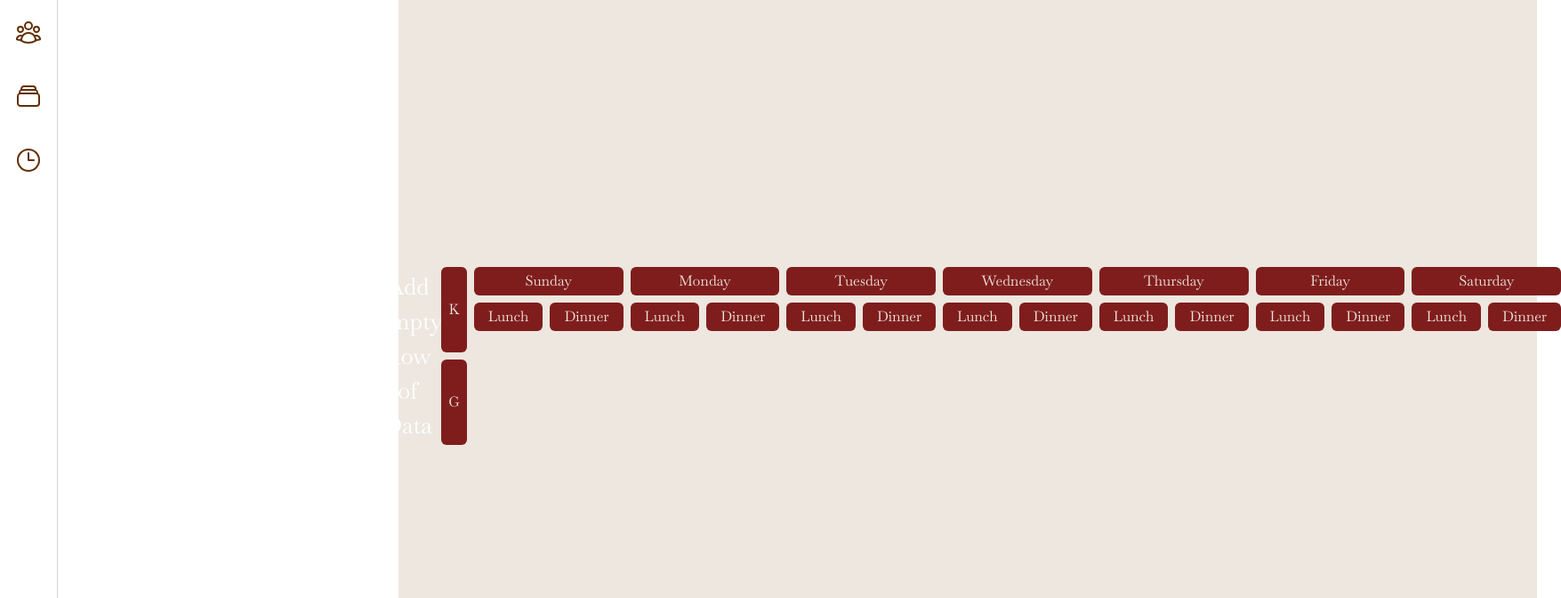
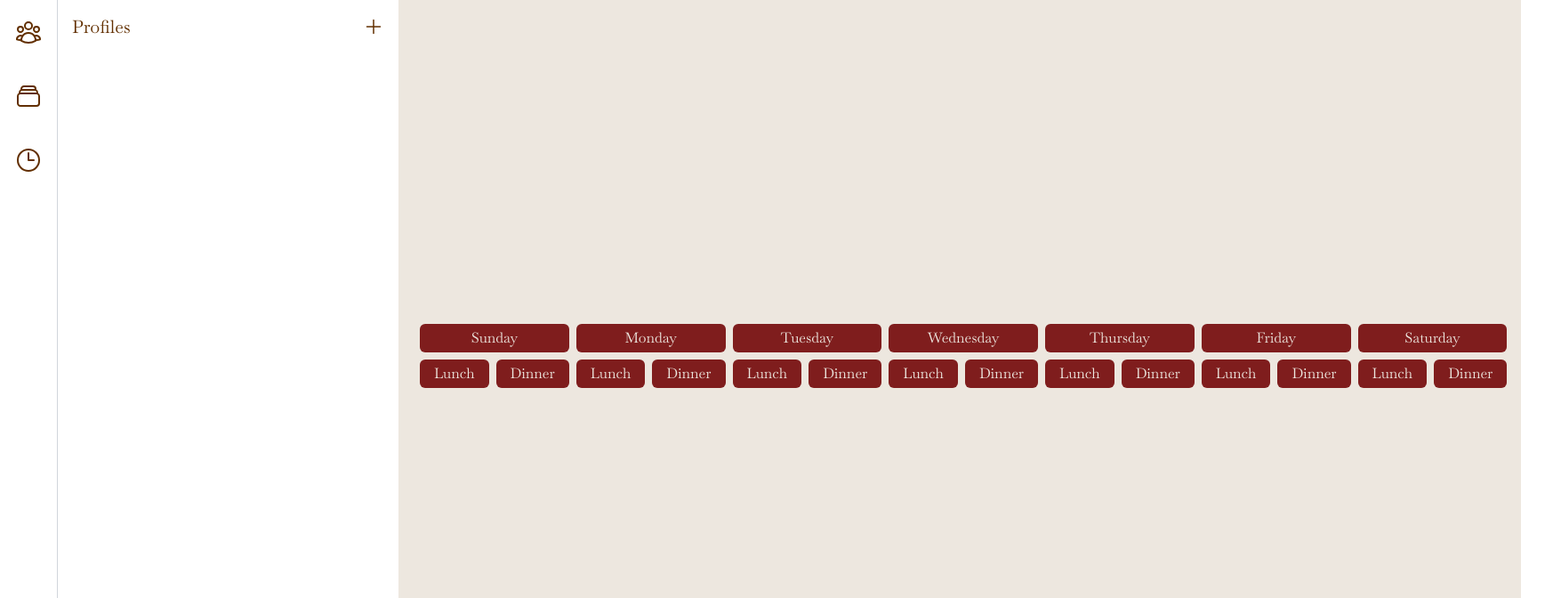
Before and after one commit to Kyle-Levy/meal-planner, a React (Create React App) app: page / in a window 1280 px wide. Both pictures are taken after a click on the icon 32 px from the left and 36 px from the top of the page. Shown: the top 672 px of the page at 89% size, 1755 px wide, since content can reach past the window. Built offline with nearby package versions, Linux system fonts and the light colour scheme.

Commit message:
added profiles and the ability to remove them

```diff
--- /dev/null
+++ b/src/ProfileTile.tsx
@@ -0,0 +1,27 @@
+import { UserCircleIcon, XMarkIcon } from "@heroicons/react/24/outline"
+
+export type ProfileTile = {
+    name: string
+    onClick: () => void
+}
+
+
+
+export default function ProfileTile({
+    name,
+    onClick
+}: ProfileTile) {
+    return (
+        <div
+            className={`w-full flex select-none items-center justify-between rounded-md p-2 bg-brown-50 `}
+        >
+            <div className="flex gap-2 items-center">
+                <UserCircleIcon className="h-6 w-6 text-brown-900" />
+                <div className="text-brown-900 text-base">
+                    {name}
+                </div>
+            </div>
+            <XMarkIcon className="h-6 w-6 text-brown-900 cursor-pointer" onClick={onClick}/>
+        </div>
+    )
+}
--- a/src/context/MealSchedule.tsx
+++ b/src/context/MealSchedule.tsx
@@ -18,9 +18,14 @@ type MealScheduleContext =
     | {
           scheduledMeals: ScheduledDay[]
           unscheduledMeals: UnscheduledMeal[]
-          profiles: string[]
-          addEmptyRow: () => void
-          createMeal: (title: string, servings: number, color: TileColor) => void
+          profiles: Profile[]
+          addProfile: (name: string) => void
+          removeProfile: (id: string) => void
+          createMeal: (
+              title: string,
+              servings: number,
+              color: TileColor
+          ) => void
           addMealToDay: (
               day: Day,
               mealTime: MealTime,
@@ -40,6 +45,12 @@ type MealScheduleContext =
           ) => void
       }
     | {}
+
+type Profile = {
+    id: string
+    name: string
+}
+
 export enum Day {
     Sunday = 'Sunday',
     Monday = 'Monday',
@@ -74,23 +85,16 @@ export type UnscheduledMeal = {
     color: TileColor
 }
 
-//Used to give a created meal a random color
-function getRandomInt(max: number) {
-    return Math.floor(Math.random() * max)
-}
-
-const colors = Object.values(TileColor)
-
 type MealScheduleState = {
     scheduledMeals: ScheduledDay[]
     unscheduledMeals: UnscheduledMeal[]
-    profiles: string[]
+    profiles: Profile[]
 }
 
 type SerializedMealScheduleState = {
     scheduledMeals: SerializedScheduledDay[]
     unscheduledMeals: UnscheduledMeal[]
-    profiles: string[]
+    profiles: Profile[]
 }
 
 const MEALS_TO_PREPARE = [MealTime.Lunch, MealTime.Dinner]
@@ -114,7 +118,7 @@ export function MealScheduleProvider({ children }: MealScheduleProviderProps) {
     const startingState = savedData ?? {
         scheduledMeals: initializeWeek(),
         unscheduledMeals: [],
-        profiles: ['Kyle', 'Gianna']
+        profiles: [],
     }
 
     const [mealScheduler, setMealScheduler] =
@@ -193,7 +197,7 @@ export function MealScheduleProvider({ children }: MealScheduleProviderProps) {
         return {
             scheduledMeals: deserializedMealScheduleState,
             unscheduledMeals: serializedMealScheduleState.unscheduledMeals,
-            profiles: serializedMealScheduleState.profiles
+            profiles: serializedMealScheduleState.profiles,
         }
     }
 
@@ -218,7 +222,7 @@ export function MealScheduleProvider({ children }: MealScheduleProviderProps) {
         const serializedMealScheduleState: SerializedMealScheduleState = {
             scheduledMeals: serializedScheduledDays,
             unscheduledMeals: draft.unscheduledMeals,
-            profiles: draft.profiles
+            profiles: draft.profiles,
         }
         window.localStorage.setItem(
             'saved-data',
@@ -226,21 +230,17 @@ export function MealScheduleProvider({ children }: MealScheduleProviderProps) {
         )
     }
 
-    const addEmptyRow = useCallback(() => {
-        setMealScheduler((oldScheduleState) => {
-            oldScheduleState.scheduledMeals.forEach((mealDay) => {
-                Array.from(mealDay.mealSlotMap.keys()).forEach(
-                    (mealTimeKey) => {
+    function addEmptyRow(draft: Draft<MealScheduleState>) {
+        draft.scheduledMeals.forEach((mealDay) => {
+            Array.from(mealDay.mealSlotMap.keys()).forEach((mealTimeKey) => {
                 const mealSet = mealDay.mealSlotMap.get(mealTimeKey)
                 mealSet?.push({ type: TileType.EMPTY })
-                    }
-                )
             })
         })
-    }, [])
+    }
 
-    //TODO Add ability to choose color
-    const createMeal = useCallback((title: string, servings: number, color: TileColor) => {
+    const createMeal = useCallback(
+        (title: string, servings: number, color: TileColor) => {
             setMealScheduler((oldScheduleState) => {
                 oldScheduleState.unscheduledMeals.push({
                     id: uuid(),
@@ -251,7 +251,9 @@ export function MealScheduleProvider({ children }: MealScheduleProviderProps) {
                 })
                 saveToStorage(oldScheduleState)
             })
-    }, [])
+        },
+        []
+    )
 
     const addMealToDay = useCallback(
         (
@@ -392,18 +394,45 @@ export function MealScheduleProvider({ children }: MealScheduleProviderProps) {
         []
     )
 
+    const addProfile = useCallback((name: string) => {
+        setMealScheduler((draft) => {
+            draft.profiles.push({ id: uuid(), name })
+            addEmptyRow(draft)
+            saveToStorage(draft)
+        })
+    }, [])
+
+    const removeProfile = useCallback((id: string) => {
+        setMealScheduler(draft => {
+            const profileIndex = draft.profiles.findIndex(profile => profile.id === id)
+            if(profileIndex === -1) throw new Error('Profile to remove not found')
+            draft.profiles = draft.profiles.filter(profile => profile.id !== id)
+
+            draft.scheduledMeals.forEach(mealDay => {
+                Array.from(mealDay.mealSlotMap.values()).forEach((mealSet) => {
+                    mealSet = mealSet.splice(profileIndex, 1)
+                })
+            })
+
+            reconcileServingsLeft(draft)
+            saveToStorage(draft)
+
+        })
+    }, [])
+
     //TODO Add callback to add profiles to the page state
 
     const value: MealScheduleContext = {
         scheduledMeals: mealScheduler.scheduledMeals,
         unscheduledMeals: mealScheduler.unscheduledMeals,
         profiles: mealScheduler.profiles,
-        addEmptyRow,
         createMeal,
         addMealToDay,
         removeMealFromDay,
         removeUnscheduledMeal,
         addMealToTimeSlot,
+        addProfile,
+        removeProfile
     }
 
     return (
--- a/src/meal-schedule.tsx
+++ b/src/meal-schedule.tsx
@@ -11,19 +11,12 @@ export default function MealSchedule() {
         <div className="flex h-screen w-screen gap-4">
             <Sidebar sidebarState={sidebarState} setSidebarState={setSidebarState} />
             <div className={` ${sidebarState === SidebarState.CLOSED ? 'ml-16' : 'ml-[28rem]'} flex h-full w-full items-center justify-center bg-brown-50 px-4`}>
-                <button
-                    onClick={() => {
-                        mealScheduler.addEmptyRow()
-                    }}
-                >
-                    Add Empty Row of Data
-                </button>
 
                 <div className="flex gap-2">
                     <div className="mt-auto flex flex-col gap-2">
                         {mealScheduler.profiles.map((profile) => (
                             <span className="flex h-24 items-center justify-center rounded-md bg-red-900 px-2 text-base text-brown-50">
-                                {profile[0]}
+                                {profile.name[0]}
                             </span>
                         ))}
                     </div>
--- a/src/sidebar.tsx
+++ b/src/sidebar.tsx
@@ -2,6 +2,7 @@ import {
     UserGroupIcon,
     ClockIcon,
     RectangleStackIcon,
+    PlusIcon,
 } from '@heroicons/react/24/outline'
 import { useForm } from 'react-hook-form'
 import ColorSelect from './ColorSelect'
@@ -9,6 +10,7 @@ import { useMealSchedule } from './context/MealSchedule'
 import { CustomDragLayer } from './custom-drag-layer'
 import DraggableSidebarTile from './draggable-sidebar-tile'
 import { TileColor } from './tile'
+import ProfileTile from './ProfileTile'
 
 export enum SidebarState {
     MEALS = 'MEALS',
@@ -60,16 +62,23 @@ export default function Sidebar({
             </div>
 
             {sidebarState !== SidebarState.CLOSED && (
-                <div className="flex w-96 flex-col gap-2 bg-white p-4 border-l border-gray-300">
+                <div className="flex w-96 flex-col gap-2 border-l border-gray-300 bg-white p-4">
                     {sidebarState === SidebarState.MEALS && (
                         <MealsContent setSidebarView={setSidebarState} />
                     )}
                     {sidebarState === SidebarState.CREATE_MEAL && (
                         <CreateMealContent setSidebarView={setSidebarState} />
                     )}
+                    {sidebarState === SidebarState.PROFILES && (
+                        <ProfilesContent setSidebarView={setSidebarState} />
+                    )}
+                    {sidebarState === SidebarState.CREATE_PROFILE && (
+                        <CreateProfileContent
+                            setSidebarView={setSidebarState}
+                        />
+                    )}
                 </div>
             )}
-
         </div>
     )
 }
@@ -169,3 +178,58 @@ function CreateMealContent({ setSidebarView }: SidebarContent) {
         </>
     )
 }
+
+function ProfilesContent({ setSidebarView }: SidebarContent) {
+    const mealScheduler = useMealSchedule()
+    return (
+        <>
+            <div className="flex items-center justify-between text-xl text-brown-900">
+                <span>Profiles</span>
+                <PlusIcon
+                    className="h-6 w-6 cursor-pointer text-brown-900"
+                    onClick={() => setSidebarView(SidebarState.CREATE_PROFILE)}
+                />
+            </div>
+            {mealScheduler.profiles.map((profile) => (
+                <ProfileTile
+                    name={profile.name}
+                    key={profile.id}
+                    onClick={() => mealScheduler.removeProfile(profile.id)}
+                />
+            ))}
+        </>
+    )
+}
+
+type CreateProfileProps = {
+    name: string
+}
+function CreateProfileContent({ setSidebarView }: SidebarContent) {
+    const { handleSubmit, register } = useForm<CreateProfileProps>()
+    const mealScheduler = useMealSchedule()
+
+    return (
+        <>
+            <div className="flex items-center text-xl text-brown-900">
+                <span>New Profile</span>
+            </div>
+            <div className="flex flex-col gap-2">
+                <label className="text-lg text-brown-900">Name</label>
+                <input
+                    className="rounded-md border border-solid border-gray-300 p-2 text-brown-900 outline-none"
+                    {...register('name', { required: true })}
+                />
+            </div>
+
+            <button
+                className="mt-auto flex items-center justify-center rounded-md bg-red-900 py-1 text-lg text-brown-50"
+                onClick={handleSubmit((data) => {
+                    mealScheduler.addProfile(data.name)
+                    setSidebarView(SidebarState.PROFILES)
+                })}
+            >
+                Add Profile
+            </button>
+        </>
+    )
+}
```
Lines whose indentation alone changed are shown as unchanged.
